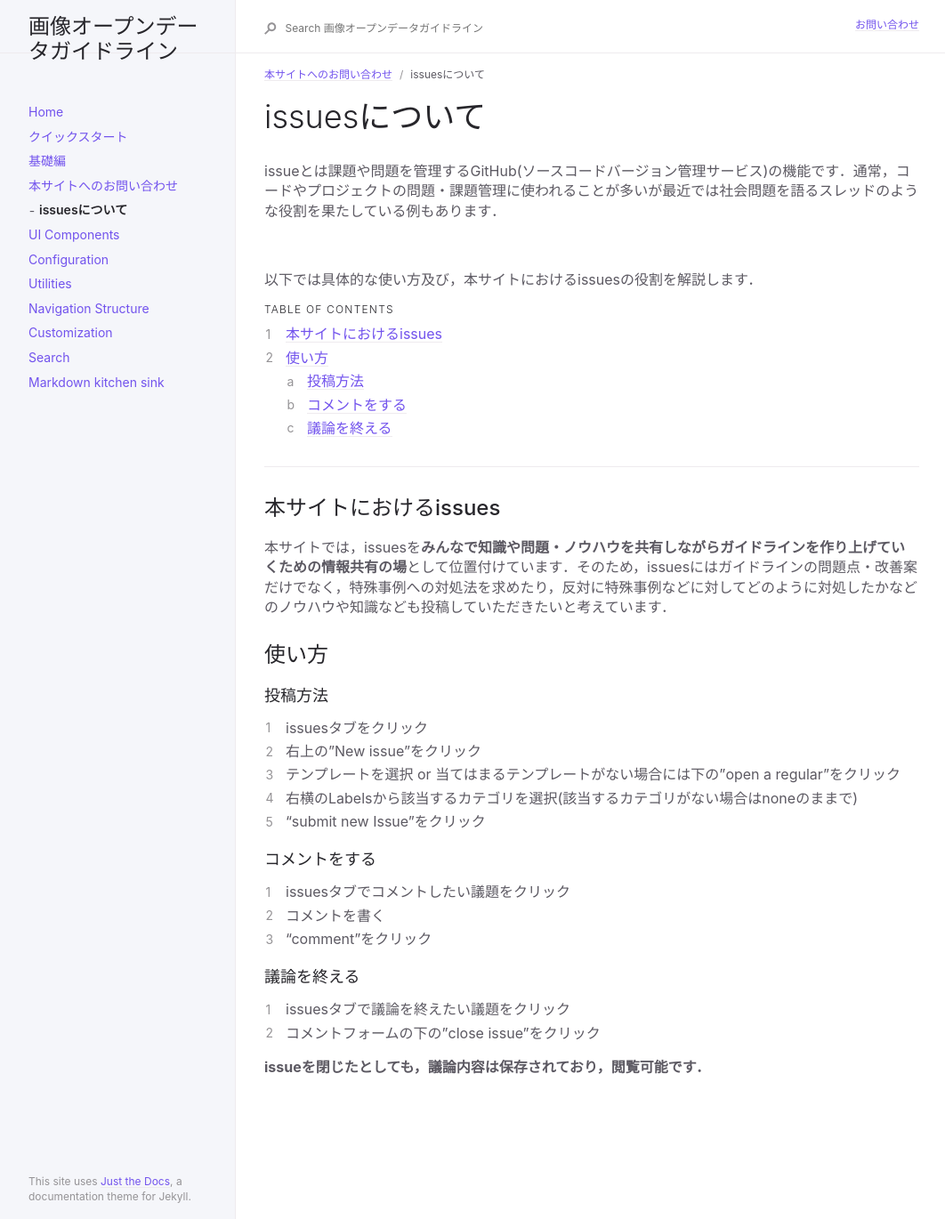
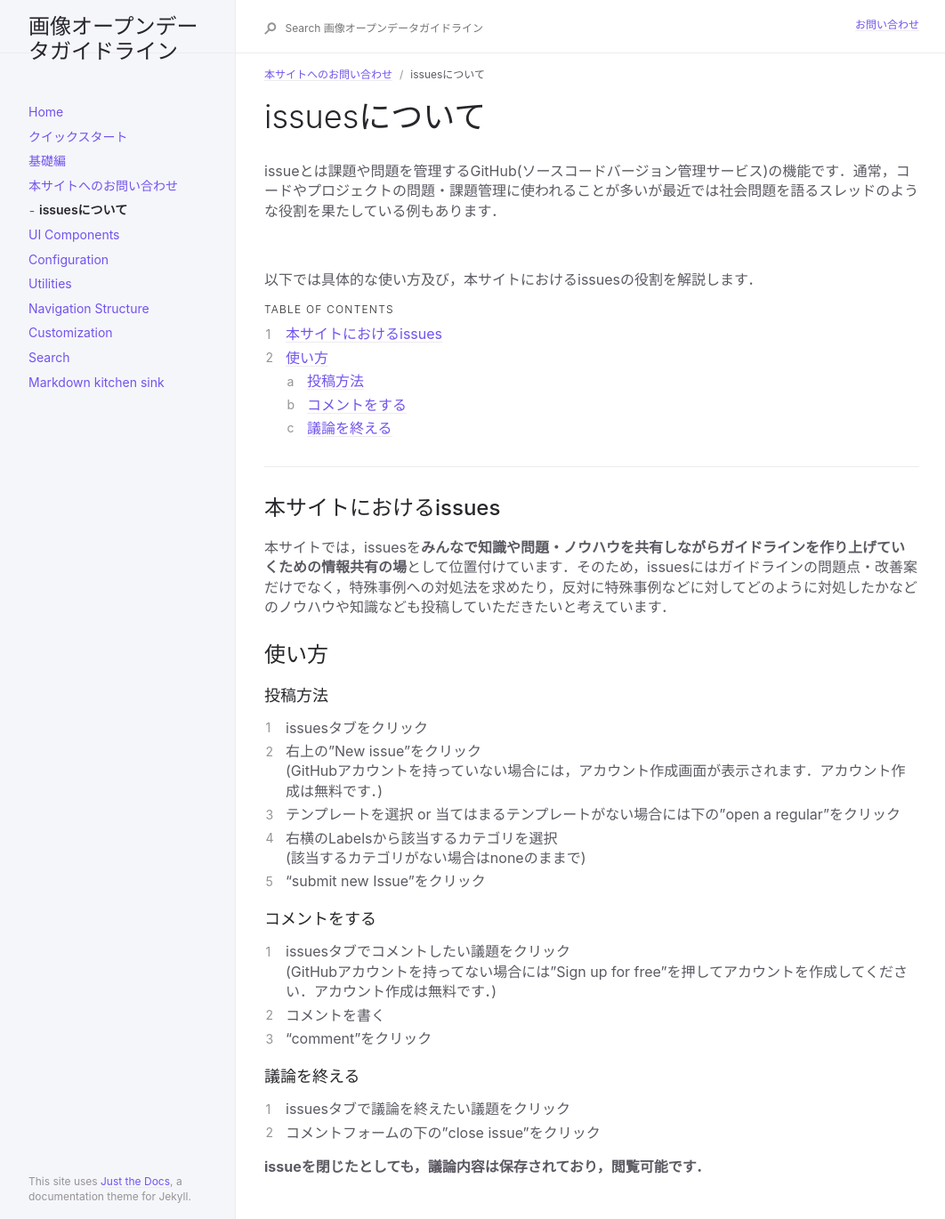
Before and after one commit to ayane0321/image-opendata-guide, a Jekyll site: the page built from docs/exem/isssue.md, in a window 1280 px wide. Shown: the whole page at 89% size, without its empty margins (91-1153 px from the left). Built offline with Jekyll 4.4.1, drawn with Linux system fonts in a browser that asks for light colours.

```diff
--- a/docs/exem/isssue.md
+++ b/docs/exem/isssue.md
@@ -28,12 +28,15 @@ issueとは課題や問題を管理するGitHub(ソースコードバージョ
 ### 投稿方法
 1. issuesタブをクリック
 2. 右上の"New issue"をクリック
+(GitHubアカウントを持っていない場合には，アカウント作成画面が表示されます．アカウント作成は無料です．)
 3. テンプレートを選択 or 当てはまるテンプレートがない場合には下の"open a regular"をクリック
-4. 右横のLabelsから該当するカテゴリを選択(該当するカテゴリがない場合はnoneのままで)
+4. 右横のLabelsから該当するカテゴリを選択
+(該当するカテゴリがない場合はnoneのままで)
 5. "submit new Issue"をクリック
 
 ### コメントをする
 1. issuesタブでコメントしたい議題をクリック
+(GitHubアカウントを持ってない場合には"Sign up for free"を押してアカウントを作成してください．アカウント作成は無料です．)
 2. コメントを書く
 3. "comment"をクリック
 
```
